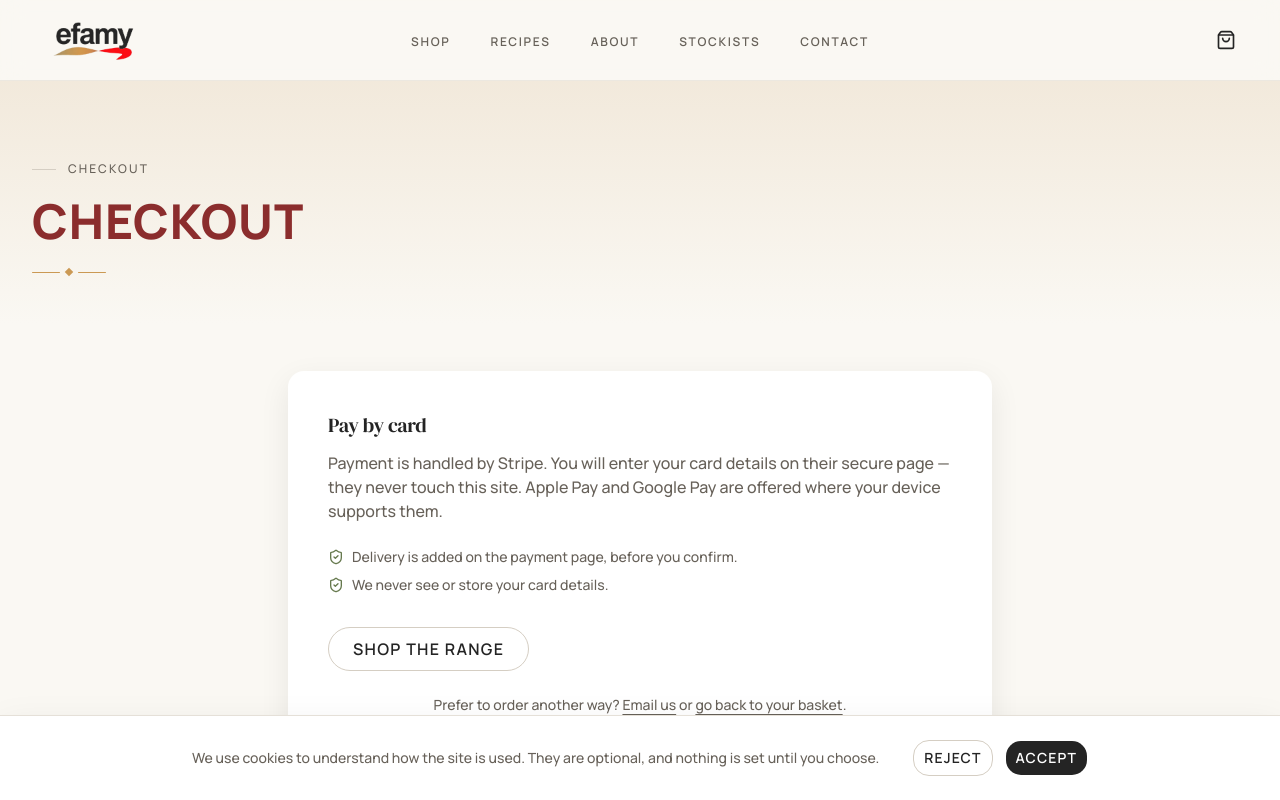
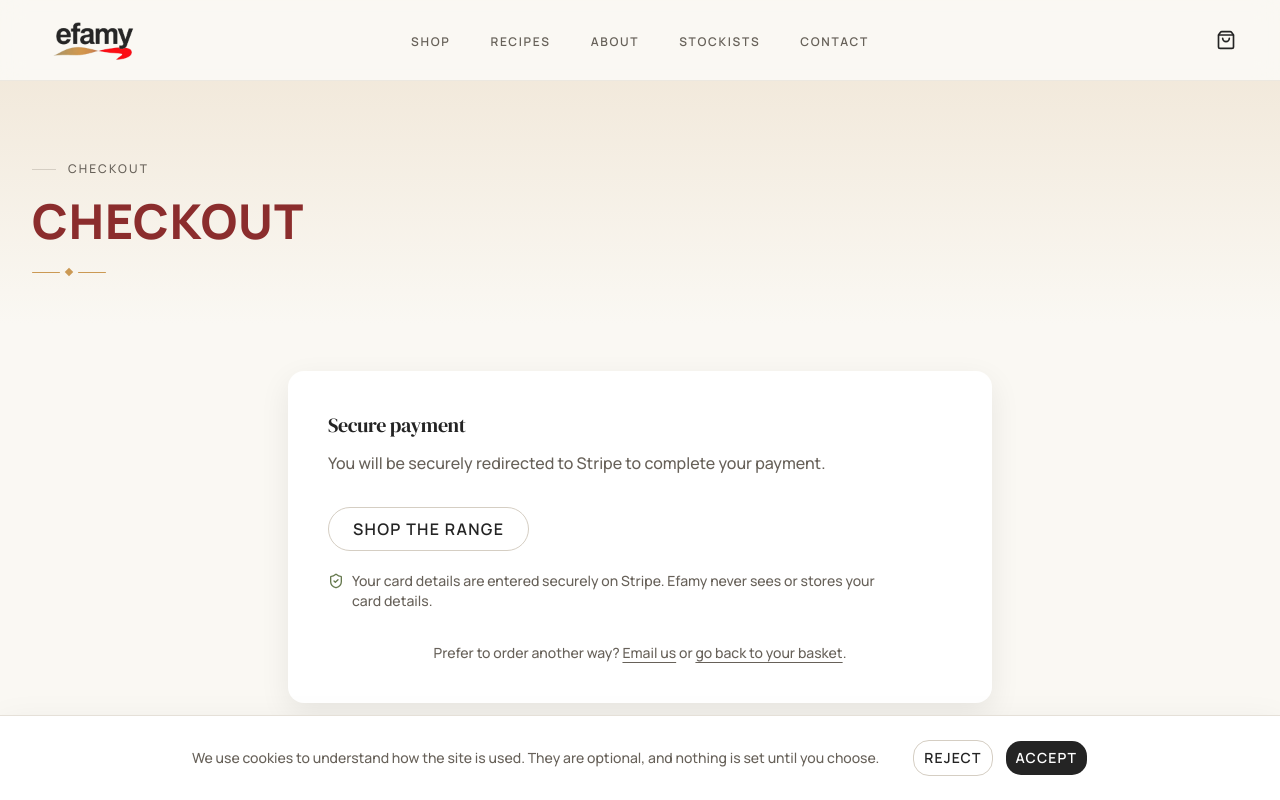
Before and after one commit to TobiWilliams001/efamy-storefront, a Next.js app: page /checkout in a window 1280 px wide. Shown: the top 800 px of the page. Built offline with nearby package versions, Linux system fonts and the light colour scheme; no server answers.

Commit message:
feat: say plainly that payment happens on Stripe

```diff
--- a/src/app/checkout/checkout-button.tsx
+++ b/src/app/checkout/checkout-button.tsx
@@ -58,7 +58,7 @@ export function CheckoutButton() {
         disabled={pending}
         className="w-full"
       >
-        {pending ? "Taking you to payment…" : "Pay securely"}
+        {pending ? "Taking you to Stripe…" : "Continue to secure payment"}
       </Button>
 
       {error ? (
--- a/src/app/checkout/page.tsx
+++ b/src/app/checkout/page.tsx
@@ -19,34 +19,25 @@ export default function CheckoutPage() {
       <PageHeader eyebrow="Checkout" title="Checkout" />
       <Section spacing="afterHeader" width="narrow">
         <div className="rounded-lg bg-card p-8 shadow-card sm:p-10">
-          <h2 className="font-heading text-xl">Pay by card</h2>
+          <h2 className="font-heading text-xl">Secure payment</h2>
           <p className="mt-3 text-pretty text-muted-foreground">
-            Payment is handled by Stripe. You will enter your card details on
-            their secure page — they never touch this site. Apple Pay and Google
-            Pay are offered where your device supports them.
+            You will be securely redirected to Stripe to complete your payment.
           </p>
-          <ul className="mt-6 space-y-2 text-sm text-muted-foreground">
-            <li className="flex items-start gap-2">
-              <ShieldCheck
-                aria-hidden="true"
-                className="mt-0.5 size-4 shrink-0 text-sage-ink"
-              />
-              Delivery is added on the payment page, before you confirm.
-            </li>
-            <li className="flex items-start gap-2">
-              <ShieldCheck
-                aria-hidden="true"
-                className="mt-0.5 size-4 shrink-0 text-sage-ink"
-              />
-              We never see or store your card details.
-            </li>
-          </ul>
 
           <div className="mt-8">
             <CheckoutButton />
           </div>
 
-          <p className="mt-6 text-center text-sm text-muted-foreground">
+          <p className="mt-5 flex items-start gap-2 text-sm text-pretty text-muted-foreground">
+            <ShieldCheck
+              aria-hidden="true"
+              className="mt-0.5 size-4 shrink-0 text-sage-ink"
+            />
+            Your card details are entered securely on Stripe. Efamy never sees
+            or stores your card details.
+          </p>
+
+          <p className="mt-8 text-center text-sm text-muted-foreground">
             Prefer to order another way?{" "}
             <a
               href={`mailto:${siteConfig.contact.email}?subject=Order enquiry`}
```
